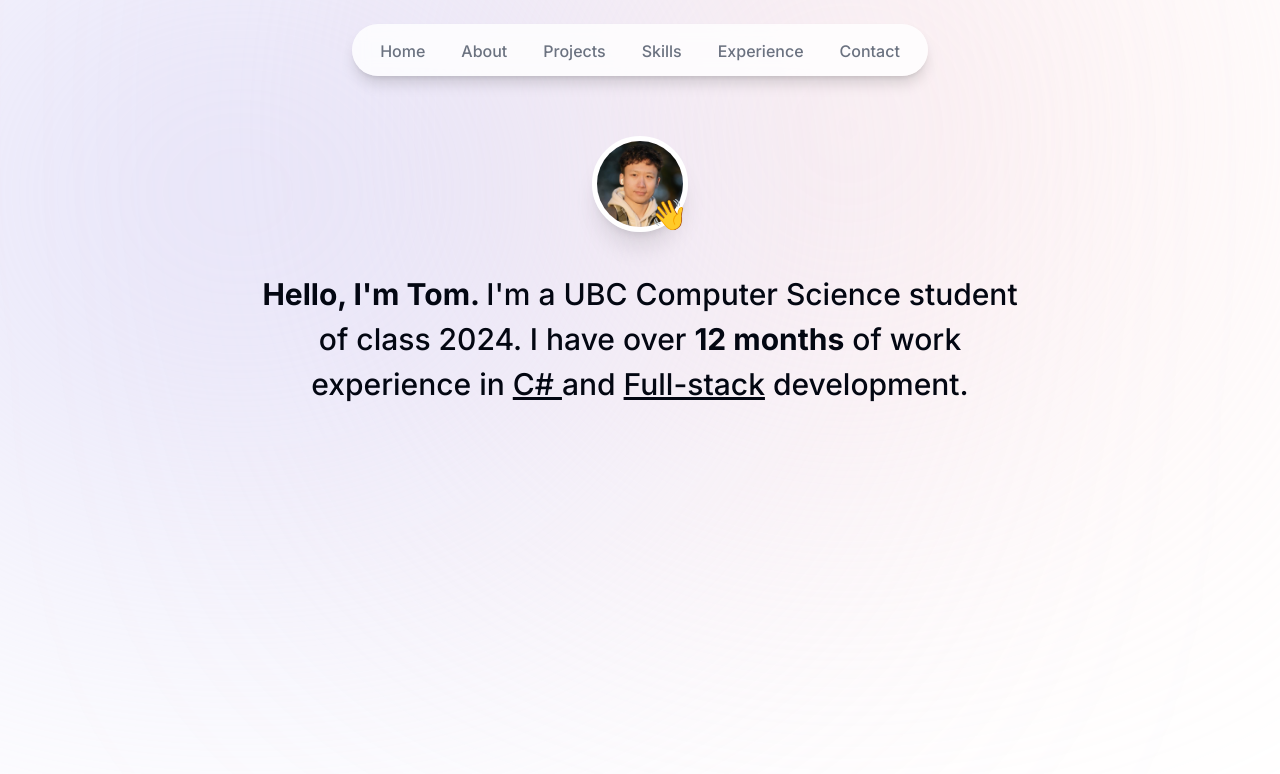
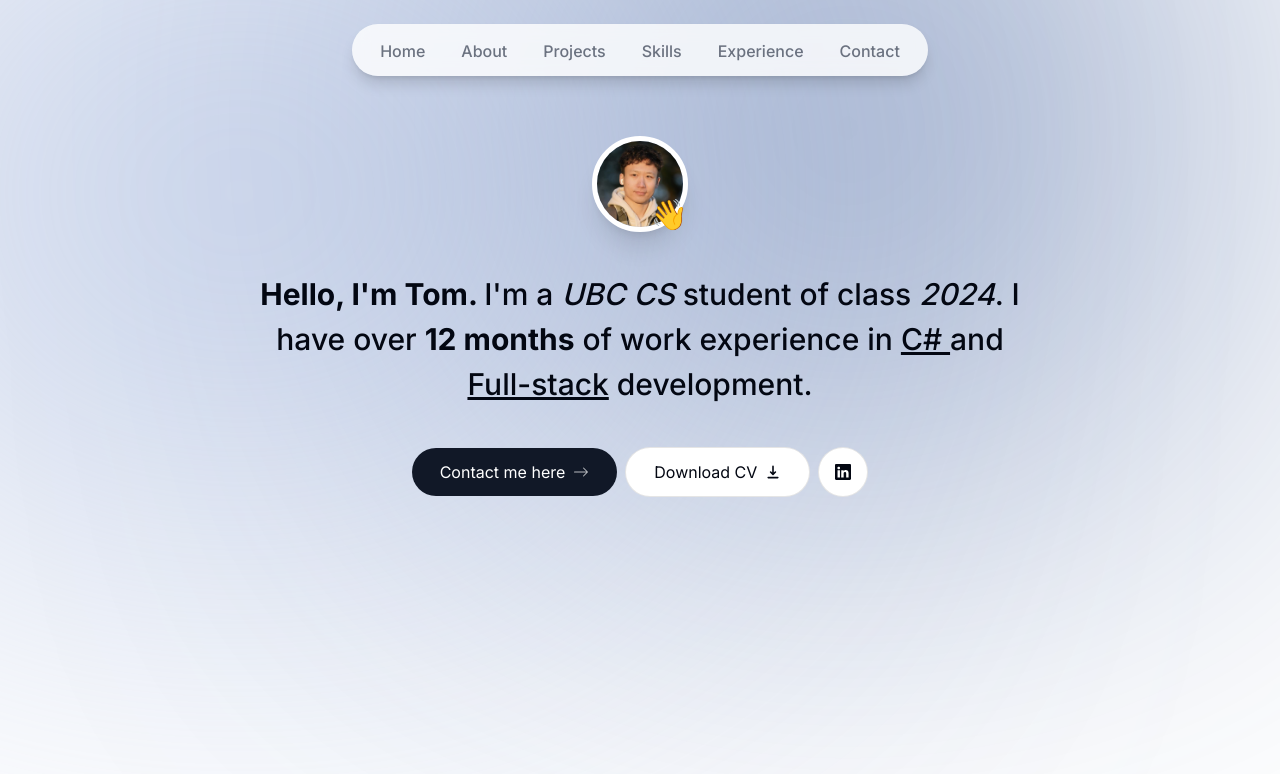
Before and after one commit to tommo217/next-portfolio-site, a Next.js app: page / in a window 1280 px wide. Shown: the top 774 px of the page. Built offline with nearby package versions, Linux system fonts and the light colour scheme.

Commit message:
intro and divider

```diff
--- a/app/layout.tsx
+++ b/app/layout.tsx
@@ -17,8 +17,8 @@ export default function RootLayout({
   return (
     <html lang="en">
       <body className={`${inter.className} bg-gray-10 text-gray-950 pt-10`}>
-        <div className="bg-[#f9d7d9] -z-10 absolute top-[-8rem] right-[11rem] w-[32rem] h-[32rem] rounded-full blur-[15rem]"></div>
-        <div className="bg-[#d0cbf3] -z-10 absolute top-[-3rem] left-[-3rem] w-[50rem] h-[30rem] rounded-full blur-[15rem] sm:left-[-10rem]"></div>
+        <div className="bg-[#103783] -z-10 absolute top-[-8rem] right-[11rem] w-[32rem] h-[32rem] rounded-full blur-[15rem]"></div>
+        <div className="bg-[#9bafd9] -z-10 absolute top-[-3rem] left-[-3rem] w-[50rem] h-[30rem] rounded-full blur-[15rem] sm:left-[-10rem]"></div>
 
         <Header/>
         {children}
--- a/components/intro.tsx
+++ b/components/intro.tsx
@@ -2,6 +2,9 @@
 
 import React from 'react'
 import Image from 'next/image'
+import Link from 'next/link';
+import {BsArrowRight, BsLinkedin} from 'react-icons/bs';
+import {HiDownload} from 'react-icons/hi';
 import {motion} from "framer-motion";
 
 type Props = {}
@@ -44,15 +47,40 @@ export default function Intro({}: Props) {
         className='mb-10 mt-10 px-4 text-xl font-medium !leading-[1.5] sm:text-3xl'
         initial={{opacity: 0, y:100}}
         animate={{opacity: 1, y:0}}>
-          <span className="font-bold"> Hello, I&apos;m Tom.  </span> I&apos;m a
-          UBC Computer Science student of class 2024.
+          <span className="font-bold"> Hello, I'm Tom.  </span>
+          I'm a <span className="italic">UBC CS</span> student of class <span className="italic">2024</span>.
           I have over <span className="font-bold">12 months</span> of work experience
            in <span className='underline'>C# </span> and <span className='underline'>Full-stack</span>  development.
         </motion.p>
 
-        <div>
+        {/* buttons */}
+        <motion.div className="flex flex-col sm:flex-row items-center justify-center gap-2 px-4"
+          initial={{ opacity: 0, y: 100}}
+          animate={{ opacity: 1, y: 0}}
+          transition={{delay:0.1}}>
+          <Link
+            href="#contact"
+            className="bg-gray-900 text-white px-7 py-3 flex items-center gap-2 rounded-full
+             focus:scale-105 hover:scale-110 hover:bg-gray-950 active:scale-105 transition-all">
+            Contact me here <BsArrowRight className='opacity-70'/>
+          </Link>
+          <a
+            className="bg-white px-7 py-3 flex items-center gap-2 rounded-full
+            focus:scale-105 hover:scale-110 active:scale-105 transition-all
+            border border-black/10"
+            href="/resume.pdf"
+            download>
+            Download CV <HiDownload/>
+          </a>
+          <a className="bg-white p-4 flex items-center gap-2 rounded-full
+          focus:scale-105 hover:scale-110 active:scale-105 transition-all
+          border border-black/10 cursor-pointer"
+          href="https://www.linkedin.com/in/tao-mo-1474ab148/"
+          target="_blank">
+            <BsLinkedin/>
+          </a>
 
-        </div>
+        </motion.div>
     </section>
   )
 }
```
Also changed, not shown: .eslintrc.json.
